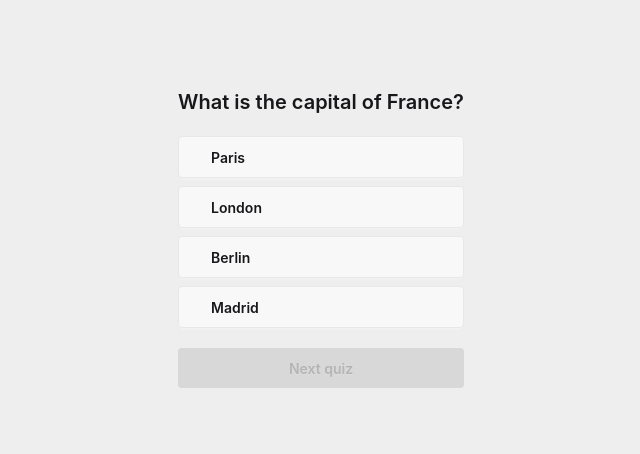
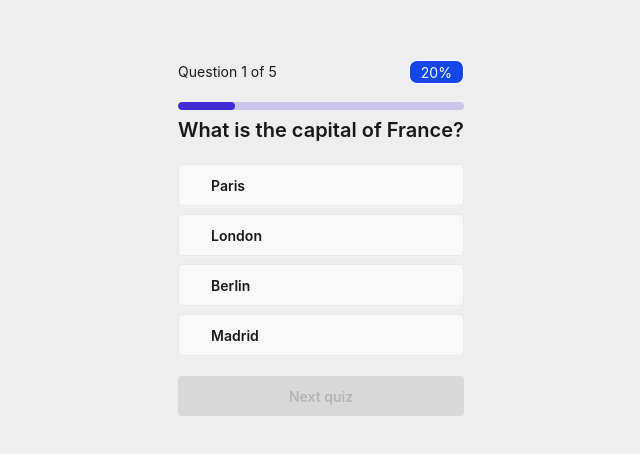
Before and after one commit to ahassh1/quiz-application, a React (Vite) app: page / in a window 1280 px wide. Shown: the part 162-616 px from the top of the page, without its empty margins (319-959 px from the left). Built offline with nearby package versions, Linux system fonts and the light colour scheme.

Commit message:
progress section done

```diff
--- a/src/App.jsx
+++ b/src/App.jsx
@@ -46,12 +46,28 @@ function App() {
     setCurrentIndex((prev) => prev + 1);
     setSelected("");
   };
+  console.log({ score, userAnswers, setSelected });
+  const totalQuestions = questions.length;
+  const currentQuestionNumber = currentIndex + 1;
 
   return (
     <>
       <div className="min-h-screen bg-base-300 flex items-center justify-center">
         <div>
-          <div>
+          {/* progress  */}
+          <div className="flex justify-between items-center mb-2">
+            <span className="text-sm">
+              Question {currentQuestionNumber} of {totalQuestions}
+            </span>
+            <span className="badge badge-outline bg-blue-700 text-white">
+              {(currentQuestionNumber / totalQuestions) * 100}%
+            </span>
+          </div>
+          <progress
+            className="progress progress-primary w-full"
+            value={currentQuestionNumber}
+            max={totalQuestions}
+          ></progress>
           {/* question  */}
           <h2 className="text-xl font-semibold mb-4">
             {currentQuestion.title}
@@ -81,7 +97,6 @@ function App() {
           </div>
         </div>
       </div>
-      </div>
     </>
   );
 }
```
Lines whose indentation alone changed are shown as unchanged.
